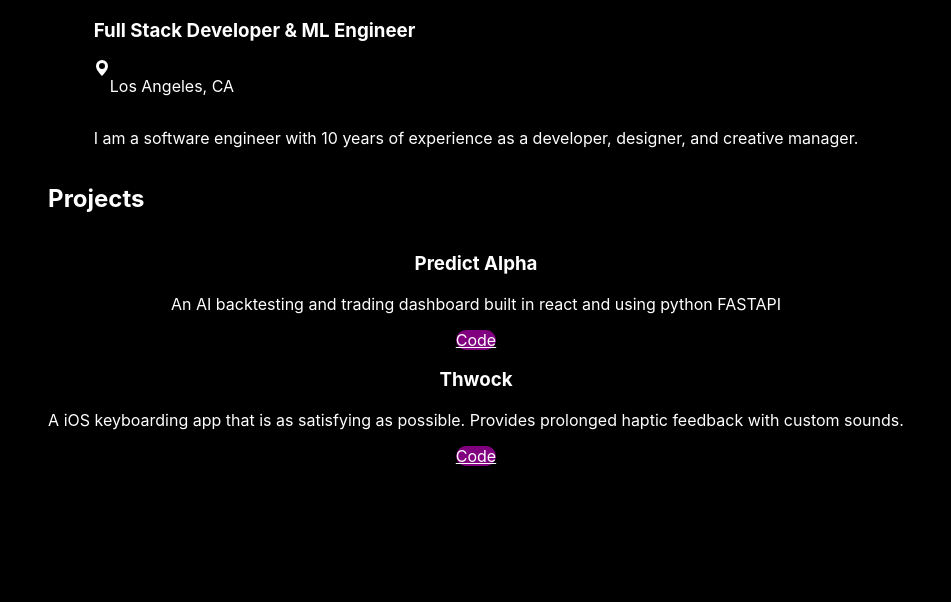
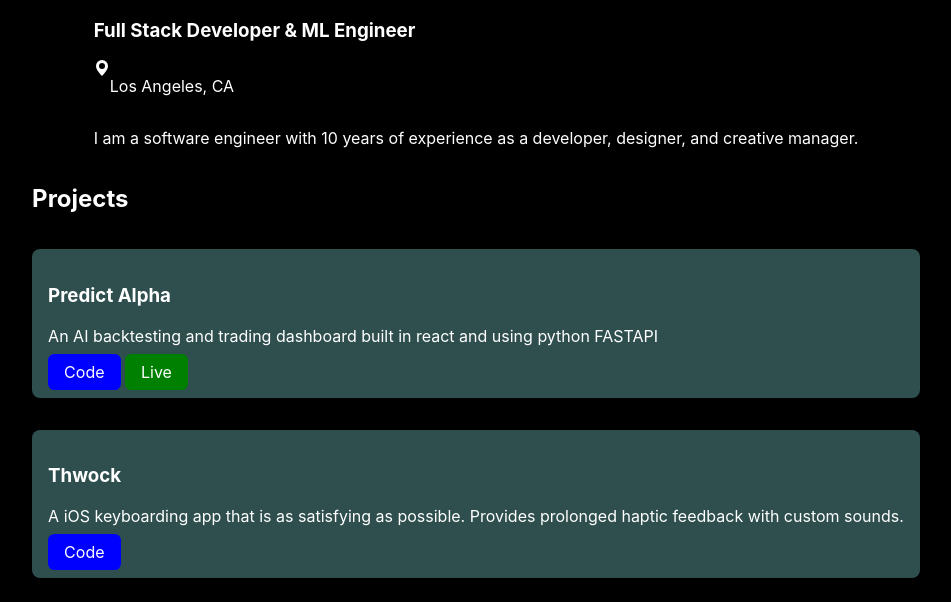
Before and after one commit to jifpbj/jifpbj.github.io, a plain HTML site: page index.html in a window 1280 px wide. Shown: the part 240-842 px from the top of the page, without its empty margins (164-1115 px from the left). Before the commit the page ends 800 px from the top, so only its background shows below. Drawn offline with Linux system fonts and the light colour scheme.

Commit message:
button changes

```diff
--- a/index.html
+++ b/index.html
@@ -41,6 +41,7 @@
           class="code-button"
           >Code</a
         >
+        <a href="predict-alpha.online" text class="live-button">Live</a>
       </div>
       <div class="project-card">
         <h3>Thwock</h3>
--- a/style.css
+++ b/style.css
@@ -24,7 +24,10 @@
 }
 
 .project-card {
-  text-align: center;
+  margin: 1em 0;
+  background-color: darkslategrey;
+  padding: 1em;
+  border-radius: 0.5em;
 }
 
 .location {
@@ -33,7 +36,17 @@
 }
 
 .code-button {
-  background-color: purple;
+  background-color: blue;
   color: white;
-  border-radius: 2em;
+  border-radius: 0.4em;
+  padding: 0.5em 1em;
+  text-decoration: none;
 }
+
+.live-button {
+  background-color: green;
+  color: white;
+  border-radius: 0.4em;
+  padding: 0.5em 1em;
+  text-decoration: none;
+}
```
